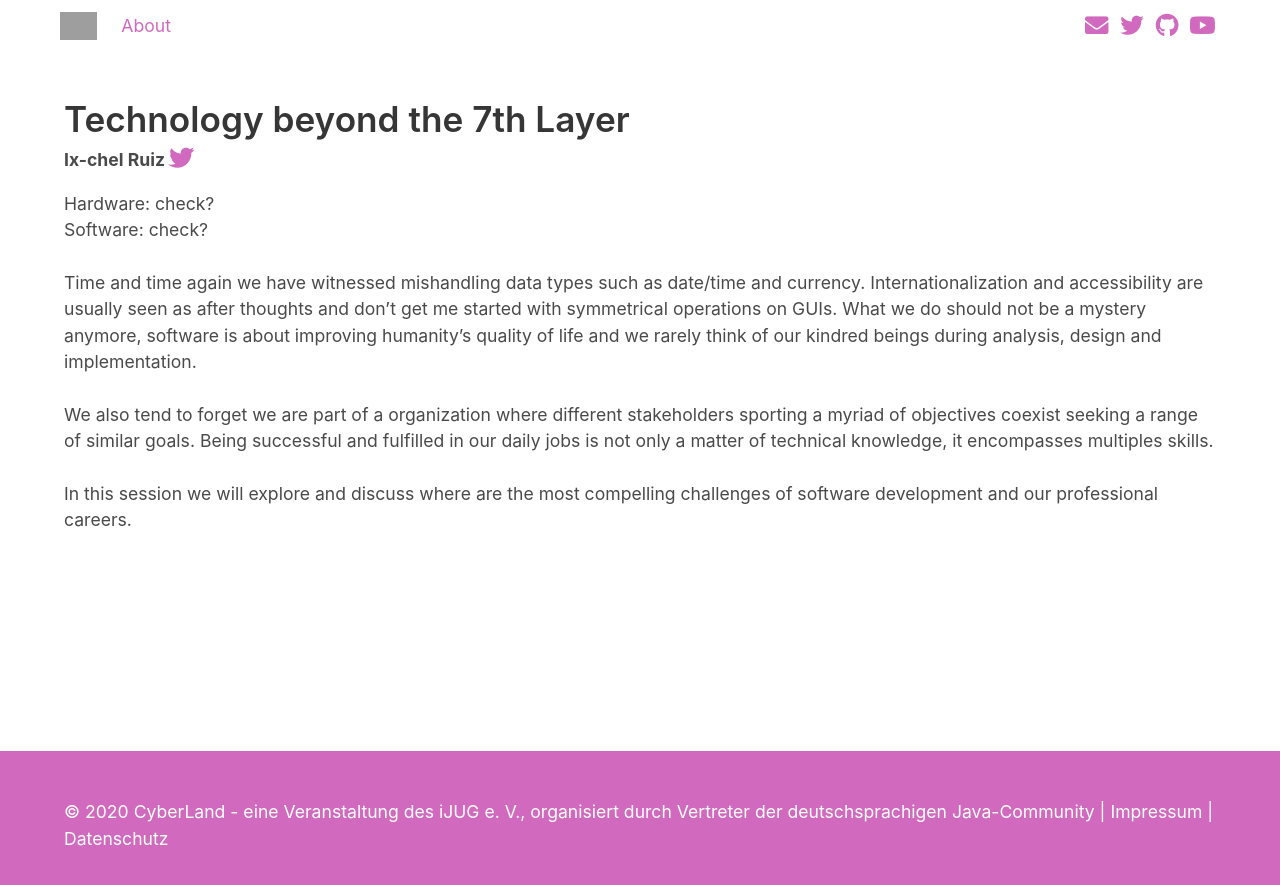
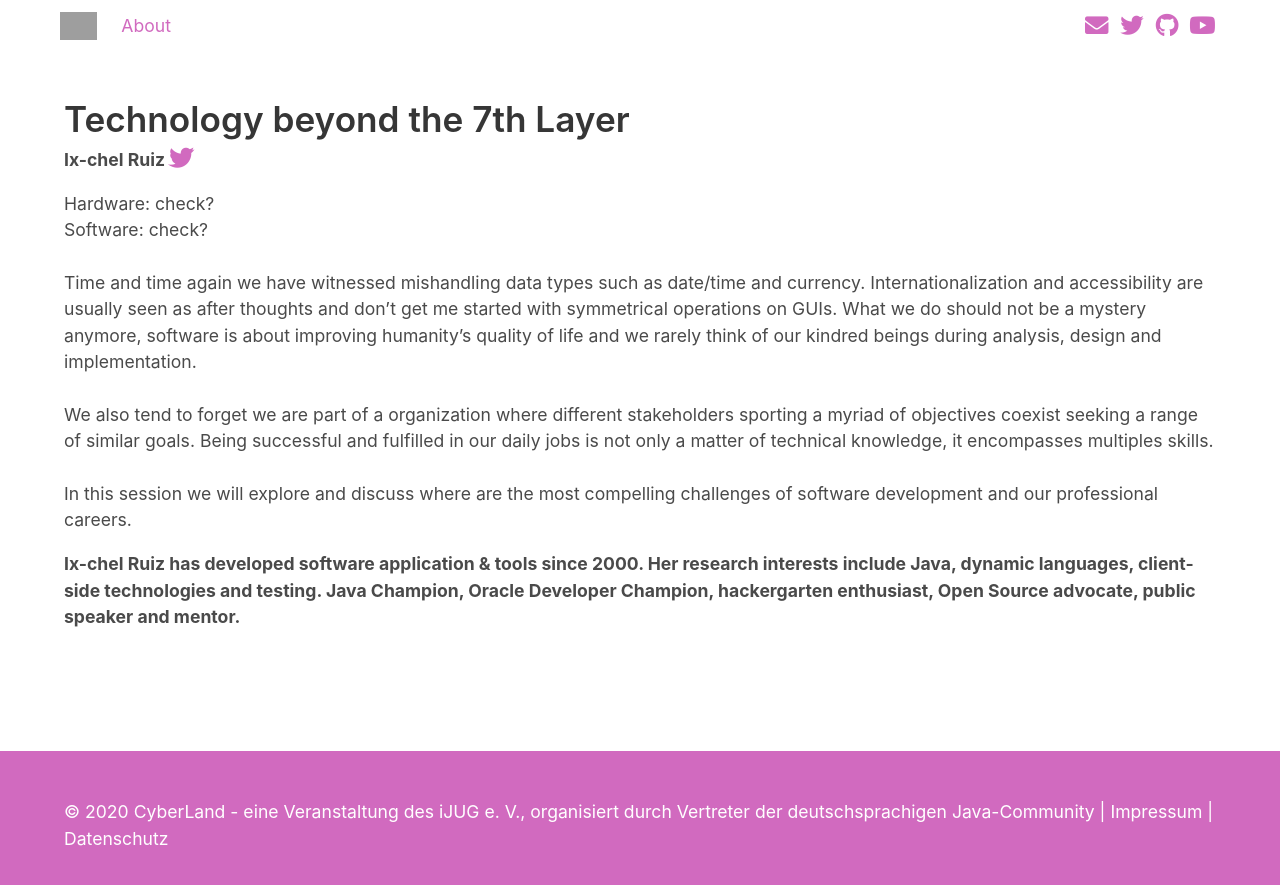
Before and after one commit to CyberLandConf/CyberLandConf.github.io, a Jekyll site: the page built from _sessions/session-30.md, in a window 1280 px wide. Shown: the top 885 px of the page. Built offline with Jekyll 4.4.1, drawn with Linux system fonts in a browser that asks for light colours; grey boxes are pictures that could not be loaded.

Commit message:
add bio ixchel

```diff
--- a/_data/speakers.yml
+++ b/_data/speakers.yml
@@ -110,4 +110,4 @@ Neben Uni, Familie und ein bisschen Geldverdienen bleibt zum Glück noch etwas Z
   firstName: 'Ix-chel'
   lastName: 'Ruiz'
   twitter: 'ixchelruiz'
-  bio: ''
+  bio: 'Ix-chel Ruiz has developed software application & tools since 2000. Her research interests include Java, dynamic languages, client-side technologies and testing. Java Champion, Oracle Developer Champion, hackergarten enthusiast, Open Source advocate, public speaker and mentor.'
```
